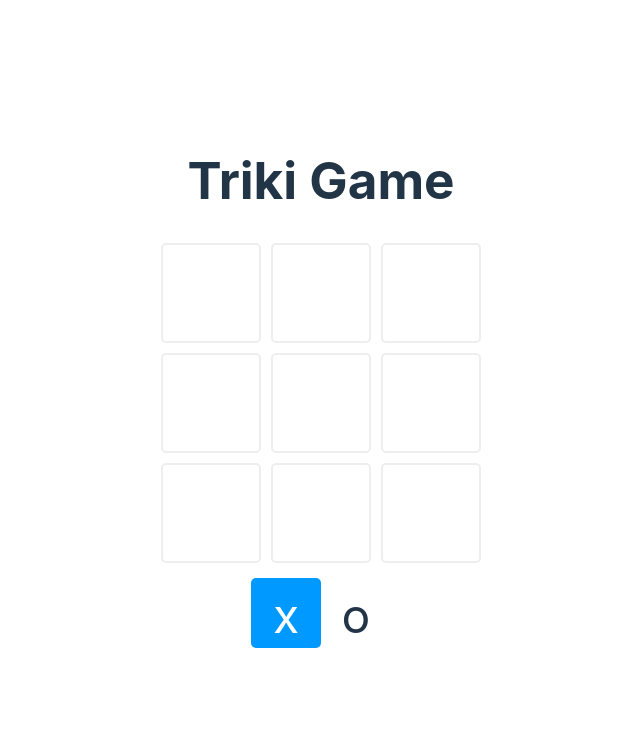
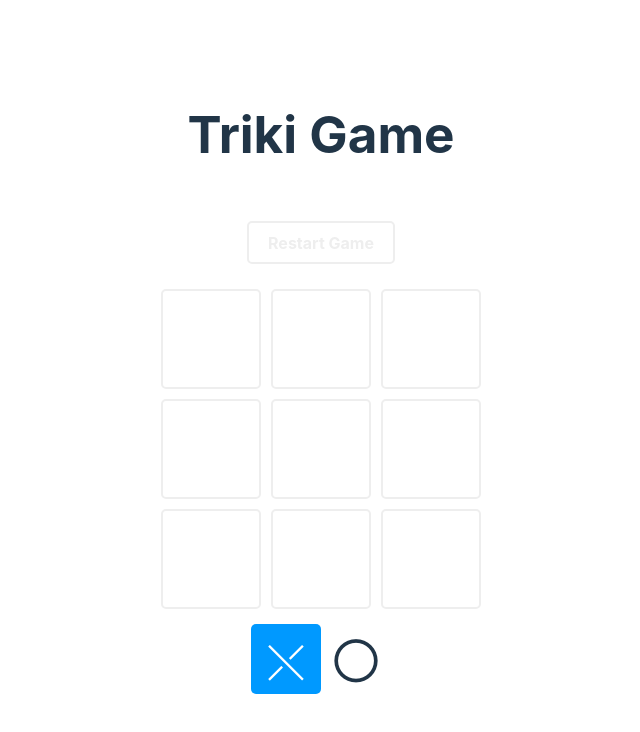
Before and after one commit to LeonCantillo/React-course, a React (Vite) app in the folder projects/02-triki-game/: page / in a window 1280 px wide. Shown: the top 732 px of the page, without its empty margins (319-959 px from the left). Built offline with nearby package versions, Linux system fonts and the light colour scheme.

Commit message:
adaptando los cambios de la separación de partes

```diff
--- a/projects/02-triki-game/src/App.jsx
+++ b/projects/02-triki-game/src/App.jsx
@@ -1,37 +1,10 @@
 import { useState } from 'react'
+
+import { Square } from './components/Square.jsx'
+import { TURNS } from './constants.js'
+import { checkWinner, checkEndGame } from './logic/board.js'
+import { WinnerModal } from './components/WinnerModal.jsx'
 import './App.css'
-
-const TURNS = {
-  x: 'x',
-  o: 'o'
-}
-
-const  board = Array(9).fill(null)
-
-const Square = ({children, isSelected, updateBoard, index}) => {
-  const className = `square ${isSelected ? 'is-selected' : ''}`
-
-  const handleClick = () => {
-    updateBoard(index)
-  }
-
-  return (
-    <div onClick={handleClick} className={className}>
-      {children}
-    </div>
-  )
-}
-
-const WINNER_COMBOS = [
-  [0,1,2],
-  [3,4,5],
-  [6,7,8],
-  [0,3,6],
-  [1,4,7],
-  [2,5,8],
-  [0,4,8],
-  [2,4,6],
-]
 
 function App() {
   const [board, setBoard] = useState(Array(9).fill(null))
@@ -40,19 +13,10 @@ function App() {
   // null quiere decir que no hay ganador, false significa un empate
   const [winner, setWinner] = useState(null)
 
-  const checkWinner = (boardToCheck) => {
-    for(const combo of WINNER_COMBOS) {
-      const [a,b,c] = combo
-      if(
-        boardToCheck[a] &&
-        boardToCheck[a] === boardToCheck[b] &&
-        boardToCheck[a] === boardToCheck[c]
-      ) {
-        return boardToCheck[a]
-        console.log(boardToCheck[a])
-      }
-    }
-    return null
+  const resetGame = () => {
+    setBoard(Array(9).fill(null))
+    setTurn(TURNS.x)
+    setWinner(null)
   }
 
   const updateBoard = (index) => {
@@ -70,22 +34,25 @@ function App() {
     const newWinner = checkWinner(newBoard)
     if(newWinner) {
       setWinner(newWinner)
+    } else if(checkEndGame(newBoard)){
+      setWinner(false) //Empate
     }
   }
 
   return(
     <main className='board'>
       <h1>Triki Game</h1>
+      <button onClick={resetGame}>Restart Game</button>
       <section className='game'>
         {
-          board.map((_,index) => {
+          board.map((square,index) => {
             return (
               <Square
                 key={index}
                 index={index}
                 updateBoard={updateBoard}
               >
-                {board[index]}
+                {square}
               </Square>
             )
           })
@@ -95,6 +62,8 @@ function App() {
         <Square isSelected={turn === TURNS.x}>{TURNS.x}</Square>
         <Square isSelected={turn === TURNS.o}>{TURNS.o}</Square>
       </section>
+
+      <WinnerModal winner={winner} resetGame={resetGame} />
     </main>
   )
 }
```
